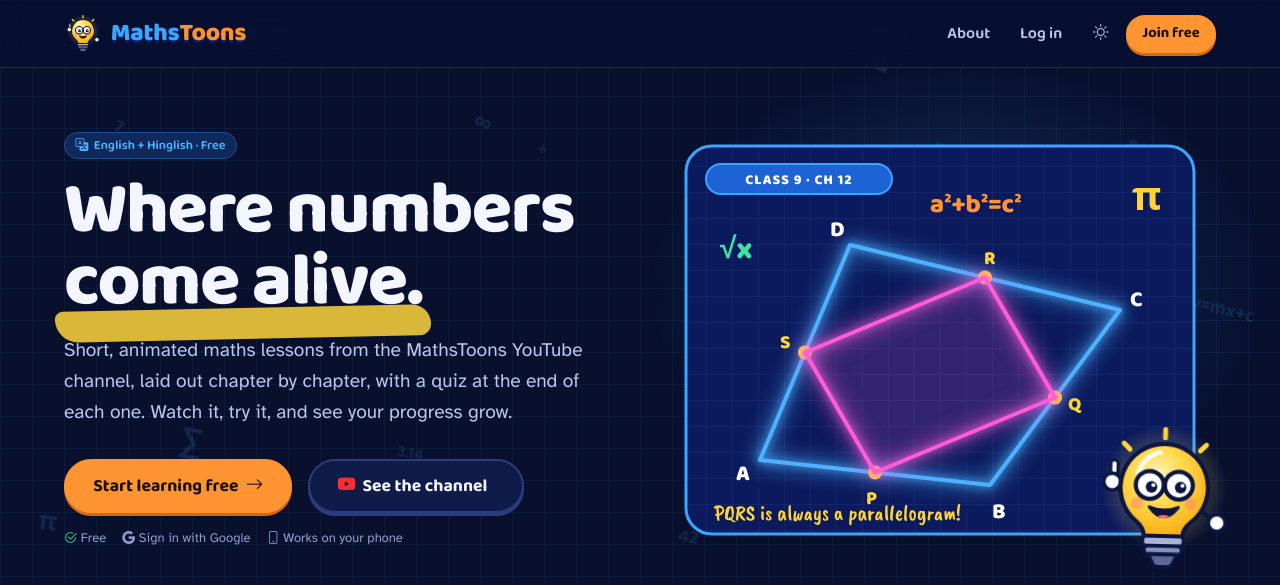
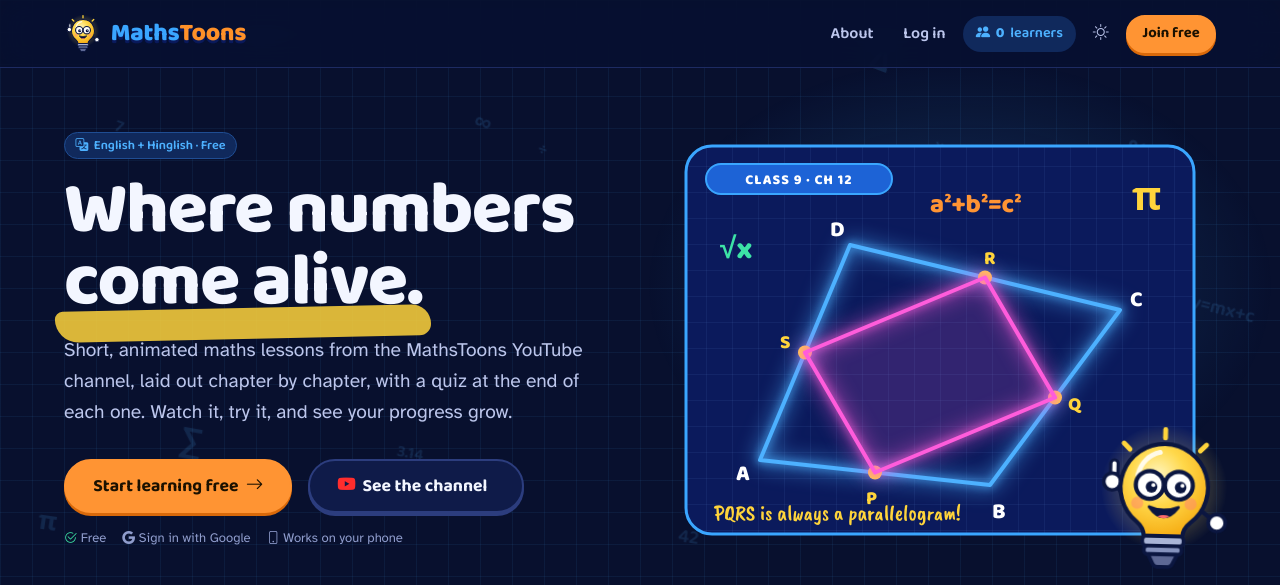
Before and after one commit to PRiNCeKUsHW/Edu_learn, a Django app: page / in a window 1280 px wide. Shown: the top 585 px of the page. Run offline with Django 5.2, Linux system fonts and the light colour scheme; data that the repository does not hold is empty; parts of the project's set-up code (start-up, migrations or seed data) failed here and were passed over.

Commit message:
Show registered learner count in the nav
A badge next to the theme toggle shows how many learners have signed up,
excluding staff and superusers. The count is cached for five minutes so
the query doesn't run on every page load.

Co-Authored-By: Claude Opus 5.5 <noreply@anthropic.com>

```diff
--- a/core/context_processors.py
+++ b/core/context_processors.py
@@ -1,4 +1,9 @@
 from django.conf import settings
+from django.contrib.auth.models import User
+from django.core.cache import cache
+
+LEARNER_COUNT_CACHE_KEY = 'nav:learner_count'
+LEARNER_COUNT_TTL_SECONDS = 300
 
 
 def brand(request):
@@ -7,3 +12,19 @@ def brand(request):
     return {
         'YOUTUBE_CHANNEL_URL': settings.YOUTUBE_CHANNEL_URL,
     }
+
+
+def learner_count(request):
+    """Number of registered learners shown in the nav. Staff and superusers
+    are excluded, so it counts students only.
+
+    Every page renders the nav, so the count is cached for a few minutes
+    rather than queried on each request; a brand-new signup shows up within
+    LEARNER_COUNT_TTL_SECONDS.
+    """
+    count = cache.get_or_set(
+        LEARNER_COUNT_CACHE_KEY,
+        lambda: User.objects.filter(is_staff=False, is_superuser=False).count(),
+        LEARNER_COUNT_TTL_SECONDS,
+    )
+    return {'LEARNER_COUNT': count}
--- a/elearn_project/settings.py
+++ b/elearn_project/settings.py
@@ -108,6 +108,7 @@ TEMPLATES = [
                 'django.contrib.auth.context_processors.auth',
                 'django.contrib.messages.context_processors.messages',
                 'core.context_processors.brand',
+                'core.context_processors.learner_count',
             ],
         },
     },
--- a/static/css/app.css
+++ b/static/css/app.css
@@ -2085,3 +2085,26 @@ main,
     top: calc(var(--x) * 0.9);
   }
 }
+
+/* ─── Nav: registered-learner count (templates/partials/learner_count.html) ── */
+.nav-stat {
+  align-items: center;
+  gap: 0.35rem;
+  min-height: 36px;
+  padding: 0.3rem 0.8rem;
+  border-radius: var(--radius-pill);
+  background: var(--accent-soft);
+  color: var(--accent);
+  font-family: var(--font-display);
+  font-size: 0.9rem;
+  font-weight: 600;
+  white-space: nowrap;
+}
+.nav-stat strong {
+  font-weight: 800;
+}
+@media (max-width: 991.98px) {
+  .nav-stat-label {
+    display: none;
+  }
+}
--- a/templates/base.html
+++ b/templates/base.html
@@ -88,6 +88,8 @@
           {% endif %}
         </ul>
 
+        {% include 'partials/learner_count.html' %}
+
         <button class="icon-btn theme-toggle" type="button" data-theme-toggle aria-label="Switch colour theme">
           <i class="bi bi-moon-stars" aria-hidden="true"></i>
           <i class="bi bi-sun" aria-hidden="true"></i>
@@ -127,6 +129,7 @@
             <a class="nav-link-q" href="{% url 'login' %}" {% if request.resolver_match.url_name == 'login' %}aria-current="page"{% endif %}>Log in</a>
           </li>
         </ul>
+        {% include 'partials/learner_count.html' %}
         <button class="icon-btn theme-toggle" type="button" data-theme-toggle aria-label="Switch colour theme">
           <i class="bi bi-moon-stars" aria-hidden="true"></i>
           <i class="bi bi-sun" aria-hidden="true"></i>
--- /dev/null
+++ b/templates/partials/learner_count.html
@@ -0,0 +1,6 @@
+{# Registered learners (staff/admins excluded) — see core.context_processors.learner_count #}
+<span class="nav-stat d-none d-sm-inline-flex" title="Registered learners">
+  <i class="bi bi-people-fill" aria-hidden="true"></i>
+  <strong>{{ LEARNER_COUNT }}</strong>
+  <span class="nav-stat-label">learner{{ LEARNER_COUNT|pluralize }}</span>
+</span>
```
Also changed, not shown: core/tests.py (+32 -1 lines).
